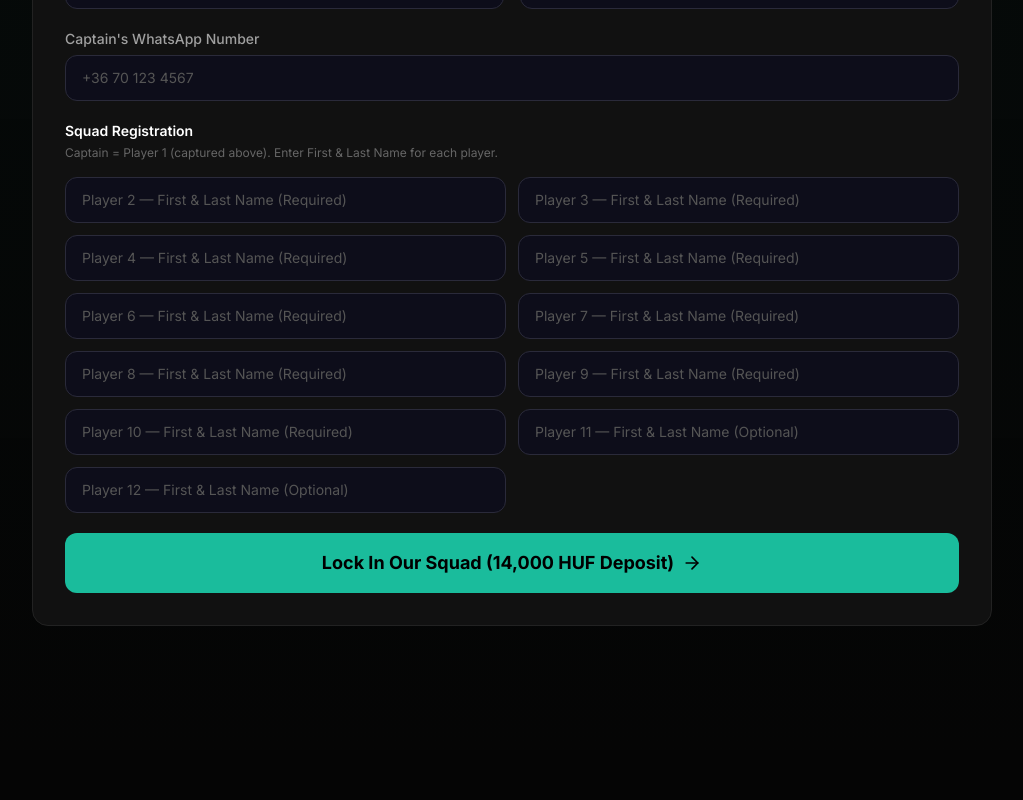
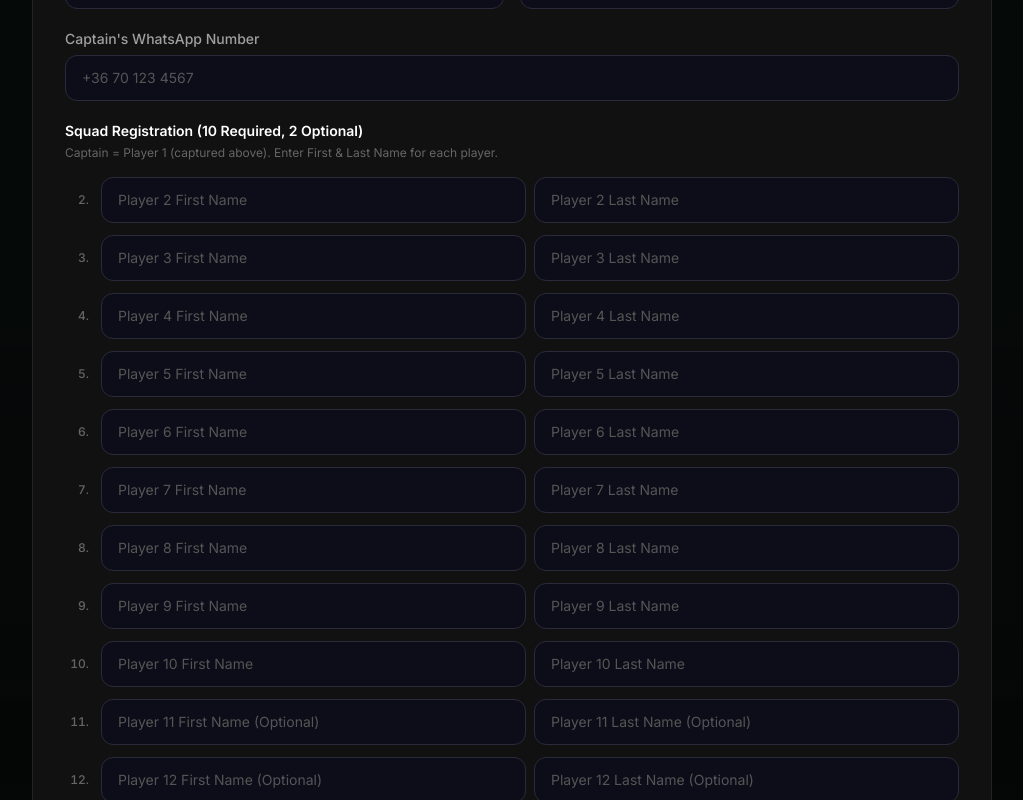
Before and after one commit to ahmhassan272/spora-landing, a Next.js app: page / in a window 1280 px wide. Shown: the part 4380-5180 px from the top of the page, without its empty margins (128-1151 px from the left). Built offline with nearby package versions, Linux system fonts and the light colour scheme.

Commit message:
form: split all player fields into separate First Name / Last Name side-by-side inputs

```diff
--- a/src/components/Tournament.tsx
+++ b/src/components/Tournament.tsx
@@ -330,29 +330,50 @@ export default function Tournament() {
 
                         {/* Squad Registration */}
                         <div>
-                            <h4 className="text-sm font-semibold text-white mb-1">Squad Registration</h4>
+                            <h4 className="text-sm font-semibold text-white mb-1">Squad Registration (10 Required, 2 Optional)</h4>
                             <p className="text-xs text-text-muted mb-4">Captain = Player 1 (captured above). Enter First &amp; Last Name for each player.</p>
-                            <div className="grid grid-cols-1 sm:grid-cols-2 gap-3">
+                            <div className="space-y-3">
                                 {/* Players 2–10 (required) */}
                                 {Array.from({ length: 9 }, (_, i) => i + 2).map((n) => (
+                                    <div key={n} className="flex items-center gap-3">
+                                        <span className="text-xs text-text-muted font-medium w-6 shrink-0 text-right tabular-nums">{n}.</span>
+                                        <div className="grid grid-cols-2 gap-2 flex-1">
                                             <input
-                                        key={n}
                                                 type="text"
-                                        name={`Player_${n}`}
+                                                name={`Player_${n}_First_Name`}
                                                 required
-                                        placeholder={`Player ${n} — First & Last Name (Required)`}
+                                                placeholder={`Player ${n} First Name`}
                                                 className={INPUT_CLASS}
                                             />
+                                            <input
+                                                type="text"
+                                                name={`Player_${n}_Last_Name`}
+                                                required
+                                                placeholder={`Player ${n} Last Name`}
+                                                className={INPUT_CLASS}
+                                            />
+                                        </div>
+                                    </div>
                                 ))}
                                 {/* Players 11–12 (optional) */}
                                 {[11, 12].map((n) => (
+                                    <div key={n} className="flex items-center gap-3">
+                                        <span className="text-xs text-text-muted font-medium w-6 shrink-0 text-right tabular-nums">{n}.</span>
+                                        <div className="grid grid-cols-2 gap-2 flex-1">
                                             <input
-                                        key={n}
                                                 type="text"
-                                        name={`Player_${n}`}
-                                        placeholder={`Player ${n} — First & Last Name (Optional)`}
+                                                name={`Player_${n}_First_Name`}
+                                                placeholder={`Player ${n} First Name (Optional)`}
                                                 className={INPUT_CLASS}
                                             />
+                                            <input
+                                                type="text"
+                                                name={`Player_${n}_Last_Name`}
+                                                placeholder={`Player ${n} Last Name (Optional)`}
+                                                className={INPUT_CLASS}
+                                            />
+                                        </div>
+                                    </div>
                                 ))}
                             </div>
                         </div>
```
Lines whose indentation alone changed are shown as unchanged.
